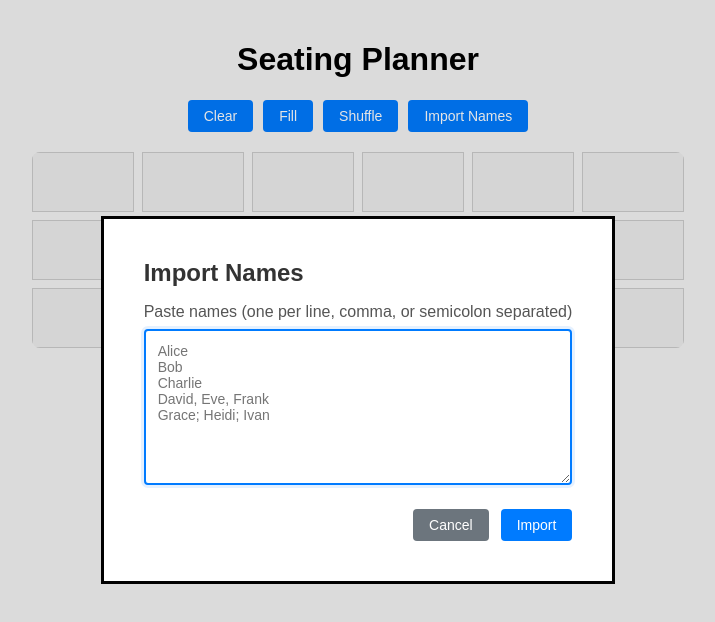
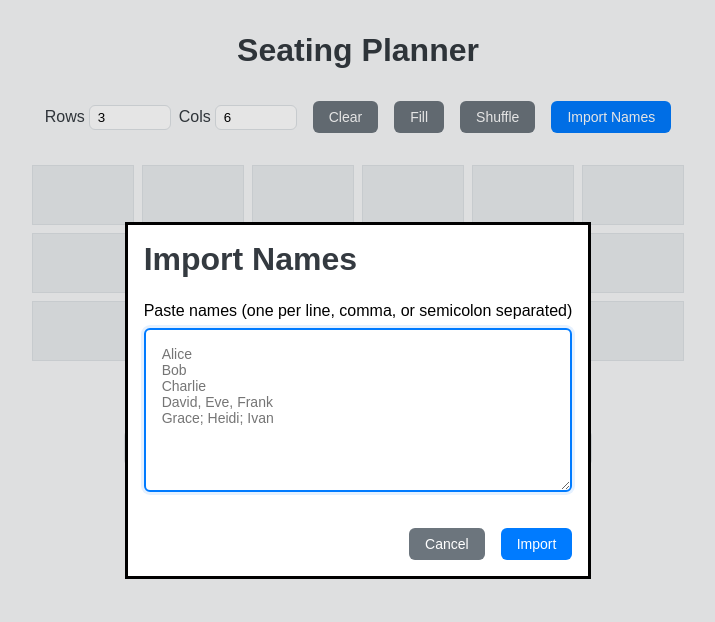
Before and after one commit to blueyorange/seating-planner, a SvelteKit app: page / in a window 1280 px wide. Both pictures are taken after a click on the button "Import Names". Shown: the top 622 px of the page, without its empty margins (282-997 px from the left). Built offline with nearby package versions, Linux system fonts and the light colour scheme.

Commit message:
global styles, grid resize

```diff
--- a/src/components/ImportNamesDialog.svelte
+++ b/src/components/ImportNamesDialog.svelte
@@ -55,37 +55,41 @@
   ></textarea>
 
   <div class="dialog-actions">
-    <button type="button" onclick={handleCancel}>Cancel</button>
-    <button type="button" onclick={handleSubmit} class="primary">Import</button>
+    <button type="button" class="btn-secondary" onclick={handleCancel}
+      >Cancel</button
+    >
+    <button type="button" class="btn-primary" onclick={handleSubmit}
+      >Import</button
+    >
   </div>
 </div>
 
 <style>
   .dialog-content {
-    padding: 24px;
+    padding: var(--spacing-2xl);
     min-width: 400px;
   }
 
   .dialog-content h2 {
-    margin: 0 0 16px 0;
-    color: #333;
-    font-size: 1.5rem;
+    margin: 0 0 var(--spacing-lg) 0;
+    color: var(--color-gray-800);
+    font-size: var(--font-size-2xl);
   }
 
   .dialog-content label {
     display: block;
-    margin-bottom: 8px;
-    color: #555;
+    margin-bottom: var(--spacing-sm);
+    color: var(--color-gray-600);
     font-weight: 500;
   }
 
   .dialog-content textarea {
     width: 100%;
-    padding: 12px;
-    border: 2px solid #ddd;
-    border-radius: 4px;
-    font-family: inherit;
-    font-size: 14px;
+    padding: var(--spacing-md);
+    border: 2px solid var(--color-gray-300);
+    border-radius: var(--border-radius-md);
+    font-family: var(--font-family);
+    font-size: var(--font-size-sm);
     resize: vertical;
     min-height: 120px;
     box-sizing: border-box;
@@ -93,41 +97,14 @@
 
   .dialog-content textarea:focus {
     outline: none;
-    border-color: #007bff;
+    border-color: var(--color-primary);
     box-shadow: 0 0 0 3px rgba(0, 123, 255, 0.1);
   }
 
   .dialog-actions {
     display: flex;
-    gap: 12px;
+    gap: var(--spacing-md);
     justify-content: flex-end;
-    margin-top: 20px;
-  }
-
-  .dialog-actions button {
-    padding: 8px 16px;
-    border: none;
-    border-radius: 4px;
-    font-size: 14px;
-    cursor: pointer;
-    transition: background-color 0.2s ease;
-  }
-
-  .dialog-actions button:not(.primary) {
-    background-color: #6c757d;
-    color: white;
-  }
-
-  .dialog-actions button:not(.primary):hover {
-    background-color: #5a6268;
-  }
-
-  .dialog-actions button.primary {
-    background-color: #007bff;
-    color: white;
-  }
-
-  .dialog-actions button.primary:hover {
-    background-color: #0056b3;
+    margin-top: var(--spacing-xl);
   }
 </style>
--- a/src/components/SeatingPlan.svelte
+++ b/src/components/SeatingPlan.svelte
@@ -3,6 +3,15 @@
   import ImportNamesDialog from "./ImportNamesDialog.svelte";
   let { plan } = $props();
   let openImportNamesDialog = $state(false);
+
+  // Auto-resize when inputs change
+  $effect(() => {
+    const newRows = Math.max(1, Number(rowsInput) || 1);
+    const newCols = Math.max(1, Number(colsInput) || 1);
+    if (newRows !== plan.rows || newCols !== plan.cols) {
+      plan.resize(newRows, newCols);
+    }
+  });
 
   function handleDrop(event, index) {
     event.preventDefault();
@@ -25,6 +34,10 @@
   function handleShuffle() {
     plan.shuffle();
   }
+
+  let rowsInput = $state(3);
+  let colsInput = $state(6);
+
   function handleOpenImportDialog() {
     openImportNamesDialog = true;
   }
@@ -37,10 +50,22 @@
 <main>
   <div class="container">
     <div class="controls">
-      <button onclick={handleClear}>Clear</button>
-      <button onclick={handleFill}>Fill</button>
-      <button onclick={handleShuffle}>Shuffle</button>
-      <button onclick={handleOpenImportDialog}>Import Names</button>
+      <div class="resize">
+        <label>
+          Rows
+          <input type="number" min="1" bind:value={rowsInput} />
+        </label>
+        <label>
+          Cols
+          <input type="number" min="1" bind:value={colsInput} />
+        </label>
+      </div>
+      <button class="btn-secondary" onclick={handleClear}>Clear</button>
+      <button class="btn-secondary" onclick={handleFill}>Fill</button>
+      <button class="btn-secondary" onclick={handleShuffle}>Shuffle</button>
+      <button class="btn-primary" onclick={handleOpenImportDialog}
+        >Import Names</button
+      >
     </div>
     <div
       class="grid"
@@ -85,34 +110,40 @@
     display: flex;
     flex-direction: column;
     align-items: center;
-    margin-bottom: 20px;
+    margin-bottom: var(--spacing-xl);
   }
 
   .controls {
     display: flex;
-    gap: 10px;
+    gap: var(--spacing-md);
     justify-content: center;
-    margin-bottom: 20px;
+    margin-bottom: var(--spacing-xl);
   }
 
-  .controls button {
-    padding: 8px 16px;
-    border: none;
-    border-radius: 4px;
-    background-color: #007bff;
-    color: white;
-    cursor: pointer;
-    font-size: 14px;
+  .resize {
+    display: inline-flex;
+    align-items: center;
+    gap: var(--spacing-sm);
   }
 
-  .controls button:hover {
-    background-color: #0056b3;
+  .resize label {
+    display: inline-flex;
+    align-items: center;
+    gap: var(--spacing-xs);
+    color: var(--color-gray-800);
+  }
+
+  .resize input[type="number"] {
+    width: 4rem;
+    padding: var(--spacing-xs) var(--spacing-sm);
+    border: 1px solid var(--color-gray-300);
+    border-radius: var(--border-radius-md);
+    background: var(--color-white);
   }
 
   .grid {
     display: grid;
     width: fit-content;
-    border-radius: 8px;
     overflow: hidden;
   }
 
@@ -122,26 +153,29 @@
     justify-content: center;
     width: 100px;
     text-align: center;
-    border: 1px solid #ccc;
-    background-color: #eee;
+    border: 1px solid var(--color-gray-300);
+    background-color: var(--color-gray-200);
     cursor: default;
     user-select: none;
-    transition: background-color 0.2s ease;
+    transition: background-color var(--transition-base);
+    font-size: var(--font-size-xl);
   }
 
   .grid-item.occupied {
-    background-color: #d4f7d4;
+    background-color: var(--color-success);
+    color: var(--color-gray-800);
     cursor: grab;
   }
 
   .unseated-container {
     text-align: center;
-    margin-top: 20px;
+    margin-top: var(--spacing-xl);
   }
 
   .unseated-container h3 {
-    margin-bottom: 10px;
-    color: #333;
+    margin-bottom: var(--spacing-md);
+    color: var(--color-gray-800);
+    font-size: var(--font-size-lg);
   }
 
   .students {
@@ -151,21 +185,23 @@
     display: flex;
     flex-wrap: wrap;
     justify-content: center;
-    gap: 8px;
+    gap: var(--spacing-sm);
     max-width: 600px;
   }
 
   .students li {
-    padding: 8px 12px;
-    background-color: #f8f9fa;
-    border: 1px solid #dee2e6;
-    border-radius: 4px;
+    padding: var(--spacing-sm) var(--spacing-md);
+    background-color: var(--color-gray-100);
+    border: 1px solid var(--color-gray-300);
+    border-radius: var(--border-radius-md);
     cursor: grab;
     user-select: none;
-    transition: background-color 0.2s ease;
+    transition: background-color var(--transition-base);
   }
 
   .students li:hover {
-    background-color: #e9ecef;
+    background-color: var(--color-gray-200);
+    transform: translateY(-1px);
+    box-shadow: var(--shadow-sm);
   }
 </style>
--- a/src/lib/Plan.svelte.js
+++ b/src/lib/Plan.svelte.js
@@ -68,6 +68,37 @@ class Plan {
   shuffle() {
     this.#seated = this.#seated.sort(() => Math.random() - 0.5);
   }
+
+  resize(rows, cols) {
+    const oldSize = this.rows * this.cols;
+    const newSize = rows * cols;
+
+    // Save current seated students
+    const currentSeated = this.#seated.slice();
+
+    // Update dimensions
+    this.rows = rows;
+    this.cols = cols;
+
+    // Create new seated array
+    const newSeated = Array(newSize).fill(null);
+
+    // Preserve as many seats as possible
+    const seatsToPreserve = Math.min(oldSize, newSize);
+    for (let i = 0; i < seatsToPreserve; i++) {
+      newSeated[i] = currentSeated[i];
+    }
+
+    // Move overflow seats to unseated
+    const overflowSeats = currentSeated
+      .slice(newSize)
+      .filter((seat) => seat !== null);
+    if (overflowSeats.length > 0) {
+      this.#unseated = [...this.#unseated, ...overflowSeats];
+    }
+
+    this.#seated = newSeated;
+  }
 }
 
 export default Plan;
--- a/src/routes/+page.svelte
+++ b/src/routes/+page.svelte
@@ -16,14 +16,108 @@
 <SeatingPlan {plan} />
 
 <style>
+  :global(:root) {
+    /* Colors (pared down) */
+    --color-primary: #007bff;
+    --color-primary-hover: #0056b3;
+    --color-secondary: #6c757d;
+    --color-secondary-hover: #5a6268;
+    --color-white: #ffffff;
+    --color-gray-100: #f8f9fa;
+    --color-gray-200: #e9ecef;
+    --color-gray-300: #dee2e6;
+    --color-gray-800: #343a40;
+    --color-gray-900: #212529;
+
+    /* Typography */
+    --font-family: Arial, sans-serif;
+    --font-size-sm: 0.875rem;
+    --font-size-base: 1rem;
+    --font-size-lg: 1.125rem;
+    --font-size-2xl: 1.5rem;
+
+    /* Spacing */
+    --spacing-xs: 0.25rem;
+    --spacing-sm: 0.5rem;
+    --spacing-md: 1rem;
+    --spacing-lg: 1.5rem;
+    --spacing-xl: 2rem;
+
+    /* Border radius */
+    --border-radius-md: 0.375rem;
+    --border-radius-lg: 0.5rem;
+
+    /* Shadows */
+    --shadow-sm: 0 0.125rem 0.25rem rgba(0, 0, 0, 0.075);
+
+    /* Transitions */
+    --transition-base: 0.2s ease;
+
+    /* Font Sizes */
+    --font-size-xs: 0.625rem;
+    --font-size-sm: 0.875rem;
+    --font-size-base: 1rem;
+    --font-size-lg: 1.125rem;
+    --font-size-xl: 1.5rem;
+    --font-size-2xl: 2rem;
+  }
+
   :global(body) {
-    font-family: Arial, sans-serif;
+    font-family: var(--font-family);
     margin: 0;
-    padding: 20px;
-    background-color: #f4f4f4;
+    padding: var(--spacing-xl);
+    background-color: var(--color-gray-100);
+    color: var(--color-gray-900);
   }
+
+  :global(button) {
+    padding: var(--spacing-sm) var(--spacing-md);
+    border: none;
+    border-radius: var(--border-radius-md);
+    font-size: var(--font-size-sm);
+    font-family: var(--font-family);
+    cursor: pointer;
+    transition: all var(--transition-base);
+    font-weight: 500;
+  }
+
+  :global(button:hover) {
+    transform: translateY(-1px);
+    box-shadow: var(--shadow-sm);
+  }
+
+  :global(button:active) {
+    transform: translateY(0);
+  }
+
+  :global(.btn-primary) {
+    background-color: var(--color-primary);
+    color: var(--color-white);
+  }
+
+  :global(.btn-primary:hover) {
+    background-color: var(--color-primary-hover);
+  }
+
+  :global(.btn-secondary) {
+    background-color: var(--color-secondary);
+    color: var(--color-white);
+  }
+
+  :global(.btn-secondary:hover) {
+    background-color: var(--color-secondary-hover);
+  }
+
+  /* Only primary and secondary button variants for now */
+
   header {
     text-align: center;
-    margin-bottom: 20px;
+    margin-bottom: var(--spacing-xl);
+  }
+
+  header h1 {
+    color: var(--color-gray-800);
+    font-size: var(--font-size-2xl);
+    margin: 0;
   }
 </style>
```
